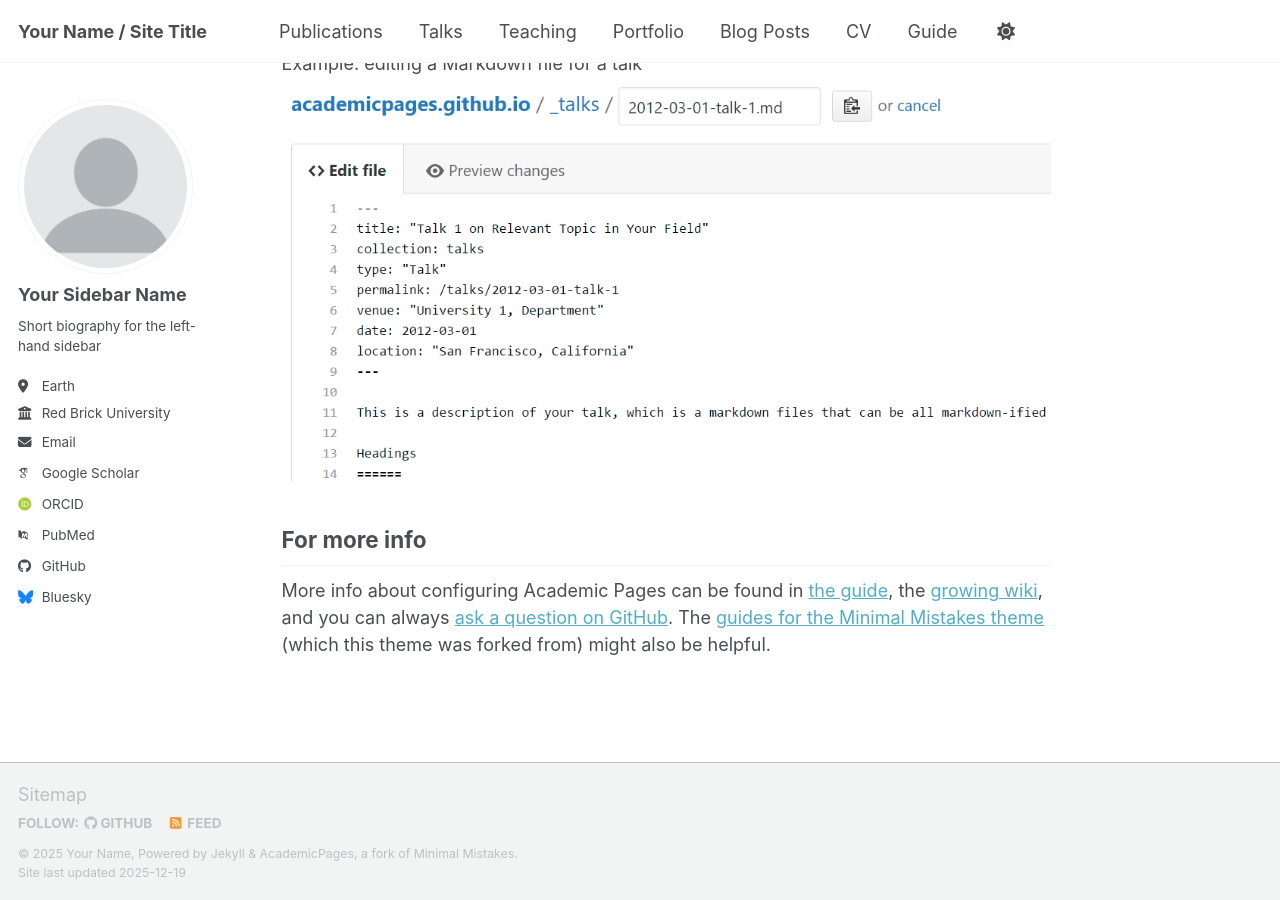
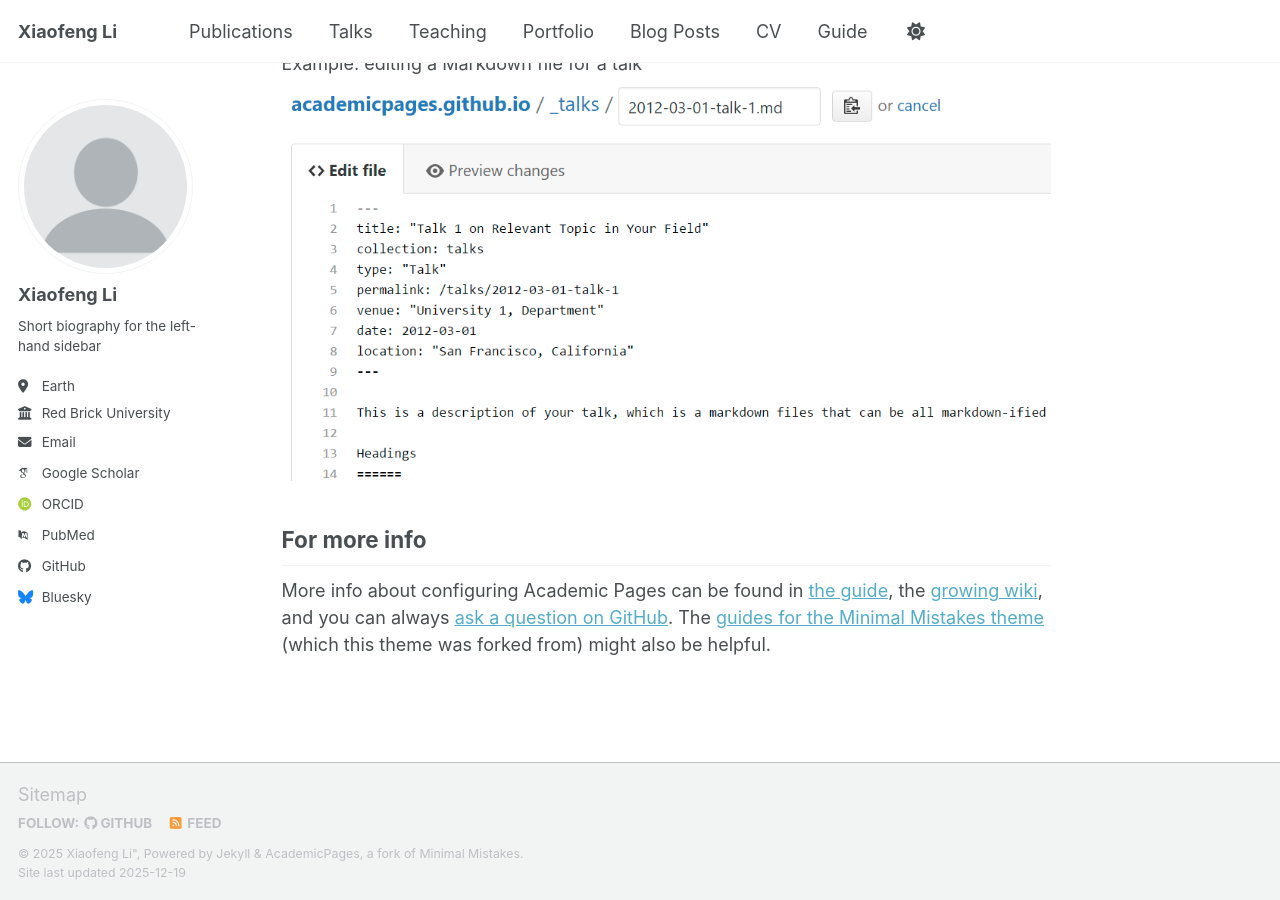
Before and after one commit to Leefun2014/xiaofengli.github.io, a Jekyll site: the page built from _pages/about.md, in a window 1280 px wide and 900 px high, scrolled down 2718 px. Built offline with Jekyll 4.4.1, drawn with Linux system fonts in a browser that asks for light colours; some web fonts are replaced; a script bundle is joined from its source files by our own code; library files that are not in the unit come from our copies.

Commit message:
Update _config.yml

```diff
--- a/_config.yml
+++ b/_config.yml
@@ -9,11 +9,11 @@
 # Basic Site Settings
 locale                   : "en-US"
 site_theme               : "default" # Currently available options are "default", "air"
-title                    : "Your Name / Site Title"
+title                    : "Xiaofeng Li"
 title_separator          : "-"
-name                     : &name "Your Name"
+name                     : Xiaofeng Li"
 description              : &description "Your Name's academic portfolio"   # Update this with a general description of your site, this is the default if not overridden by a page
-url                      : https://academicpages.github.io # The base hostname & protocol for your site e.g. "https://[your GitHub username].github.io",
+url                      : https://leefun2014.github.io # The base hostname & protocol for your site e.g. "https://[your GitHub username].github.io",
                                                            # or if you already have some other page hosted on Github then use "https://[your GitHub username].github.io/[Your Repo Name]"
 baseurl                  : "" # the subpath of your site, e.g. "/blog"
 repository               : "academicpages/academicpages.github.io"
@@ -24,8 +24,8 @@
 author:
   # Biographic information
   avatar           : "profile.png"
-  name             : "Your Sidebar Name"
-  pronouns         : # example: "she/her"
+  name             : "Xiaofeng Li"
+  pronouns         : # example: "he/him"
   bio              : "Short biography for the left-hand sidebar"
   location         : "Earth"
   employer         : "Red Brick University"
```
